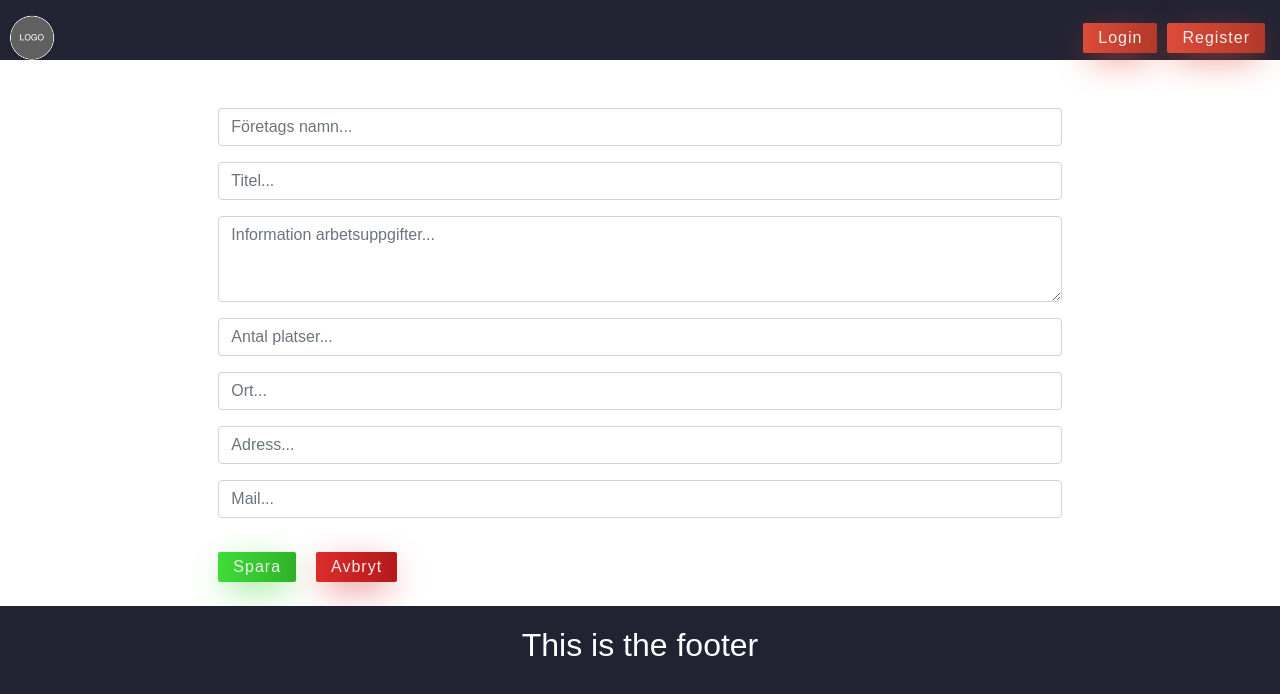
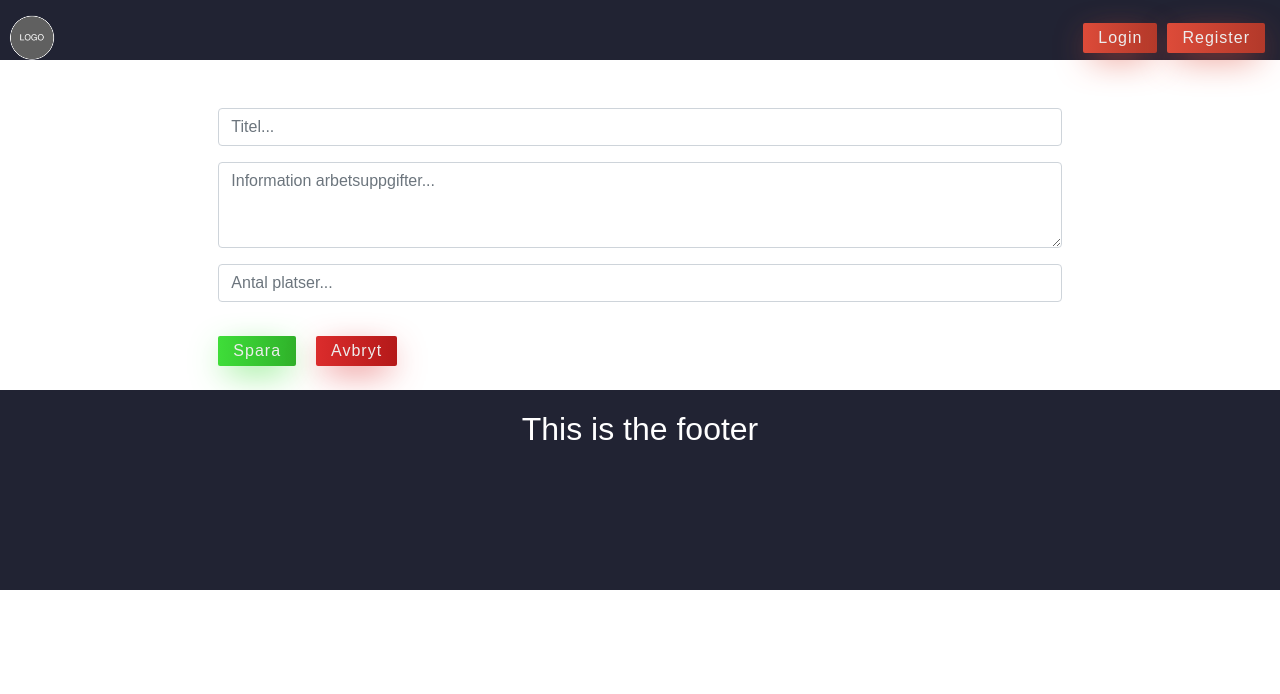
Before and after one commit to KaChr/lead-app, a React (Create React App) app: page /company_listing_edit in a window 1280 px wide. Shown: the top 694 px of the page. Built offline with nearby package versions, Linux system fonts and the light colour scheme.

Commit message:
added axios

```diff
--- a/src/users/companyListing/companyListingEdit/CompanyListingEdit.js
+++ b/src/users/companyListing/companyListingEdit/CompanyListingEdit.js
@@ -9,13 +9,11 @@ class CompanyListingEdit extends React.Component {
         super(props);
 
         this.state = {
-            name: '',
+
             title: '',
             information_listing: '',
             intern_amount: '',
-            city_name: '',
-            street_address: '',
-            email: '',
+
             errorMessages: []
         };
 
@@ -29,9 +27,7 @@ class CompanyListingEdit extends React.Component {
 
         const errorMessages = [];
 
-        if (this.state.name === '') {
-            errorMessages.push('Company name is required');
-        }
+
         if (this.state.title === '') {
             errorMessages.push('Title is required');
         }
@@ -41,31 +37,26 @@ class CompanyListingEdit extends React.Component {
         if (this.state.intern_amount === '') {
             errorMessages.push('Amount of intern is required');
         }
-        if (this.state.city_name === '') {
-            errorMessages.push('City name is required');
-        }
-        if (this.state.street_address === '') {
-            errorMessages.push('Adress is required');
-        }
-        if (this.state.email === '') {
-            errorMessages.push('Mail is required');
-        }
+
 
         this.setState({
             errorMessages: errorMessages
 
         });
+        const token = localStorage.getItem('token');
+        axios.post(`${process.env.REACT_APP_API_BASE_URL}/listings`, {
 
-        axios.post('http://localhost:7770/listings', {
 
-            "name": this.state.name ,
             "title": this.state.title,
             "information_listing": this.state.information_listing,
             "intern_amount": this.state.intern_amount,
-            "city_name": this.state.city_name,
-            "street_adress": this.state.street_address,
-            "email": this.state.email
 
+
+
+      },{
+          headers: {
+            'Authorization': 'Bearer ' + token
+          }
       })
       .then((response) => {
         console.log(response,);
@@ -94,9 +85,7 @@ class CompanyListingEdit extends React.Component {
                         <div key={error}>{error}</div>
                     ))}
                     <form onSubmit={this.onSubmit}>
-                        <div className="form-group">
-                            <input onChange={this.onChange} value={this.state.name} type="name" className="form-control" name="name" id="companyName" placeholder="Företags namn..." />
-                        </div>
+
                         <div className="form-group">
                             <input onChange={this.onChange} value={this.state.title} type="title" className="form-control" name="title" id="title" placeholder="Titel..." />
                         </div>
@@ -108,15 +97,9 @@ class CompanyListingEdit extends React.Component {
                             <div className="form-group">
                                 <input onChange={this.onChange} value={this.state.intern_amount} type="platser" className="form-control" name="intern_amount" id="platser" placeholder="Antal platser..." />
                             </div>
-                            <div className="form-group">
-                                <input onChange={this.onChange} value={this.state.city} type="ort" className="form-control" name="city" id="ort" placeholder="Ort..." />
-                            </div>
-                            <div className="form-group">
-                                <input onChange={this.onChange} value={this.state.street_address} type="adress" className="form-control" name="street_address" id="adress" placeholder="Adress..." />
-                            </div>
-                            <div className="form-group">
-                                <input onChange={this.onChange} value={this.state.mail} type="mail" className="form-control" name="mail" id="mail" placeholder="Mail..." />
-                            </div>
+
+
+
 
                         </div>
 
```
